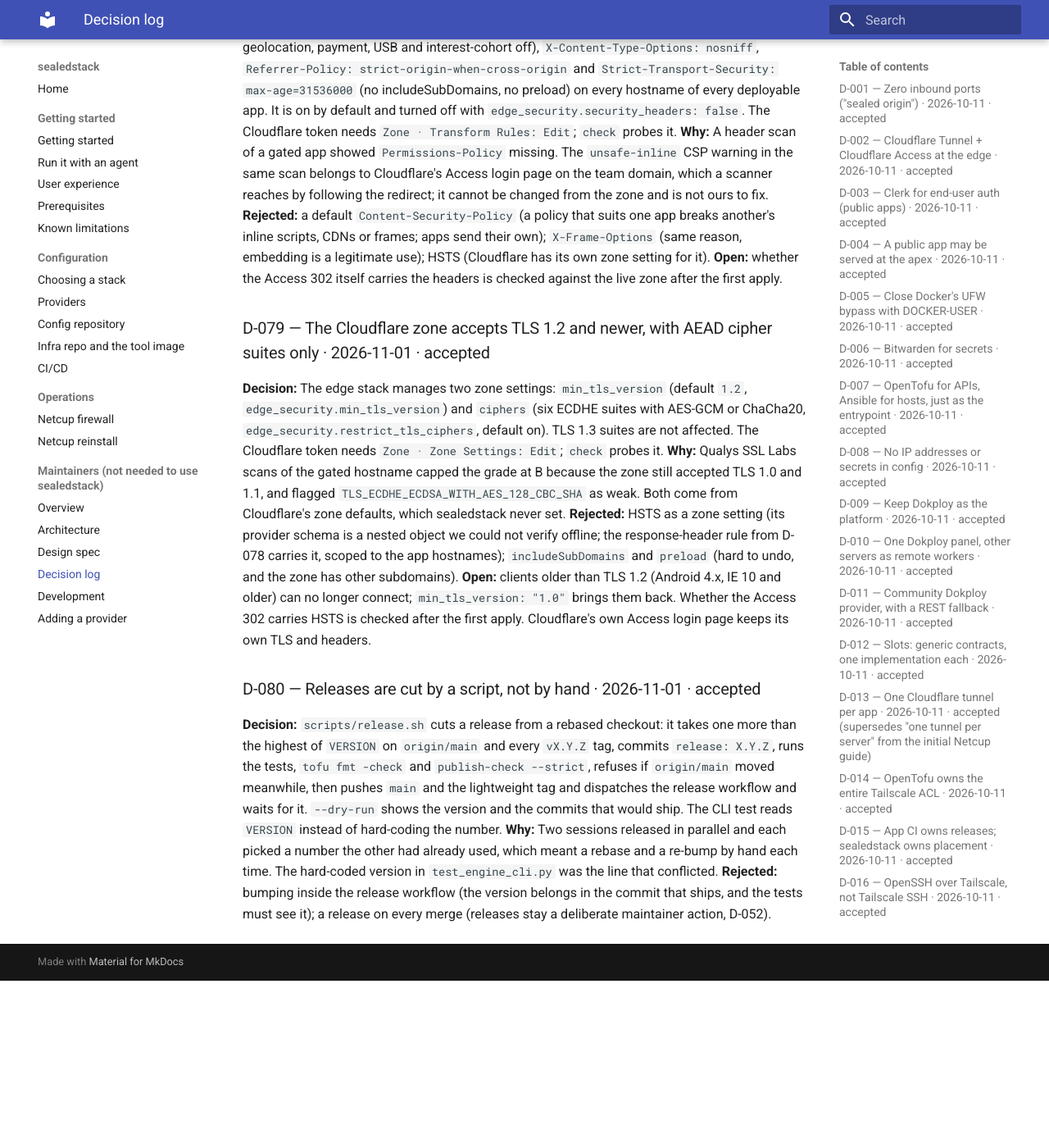
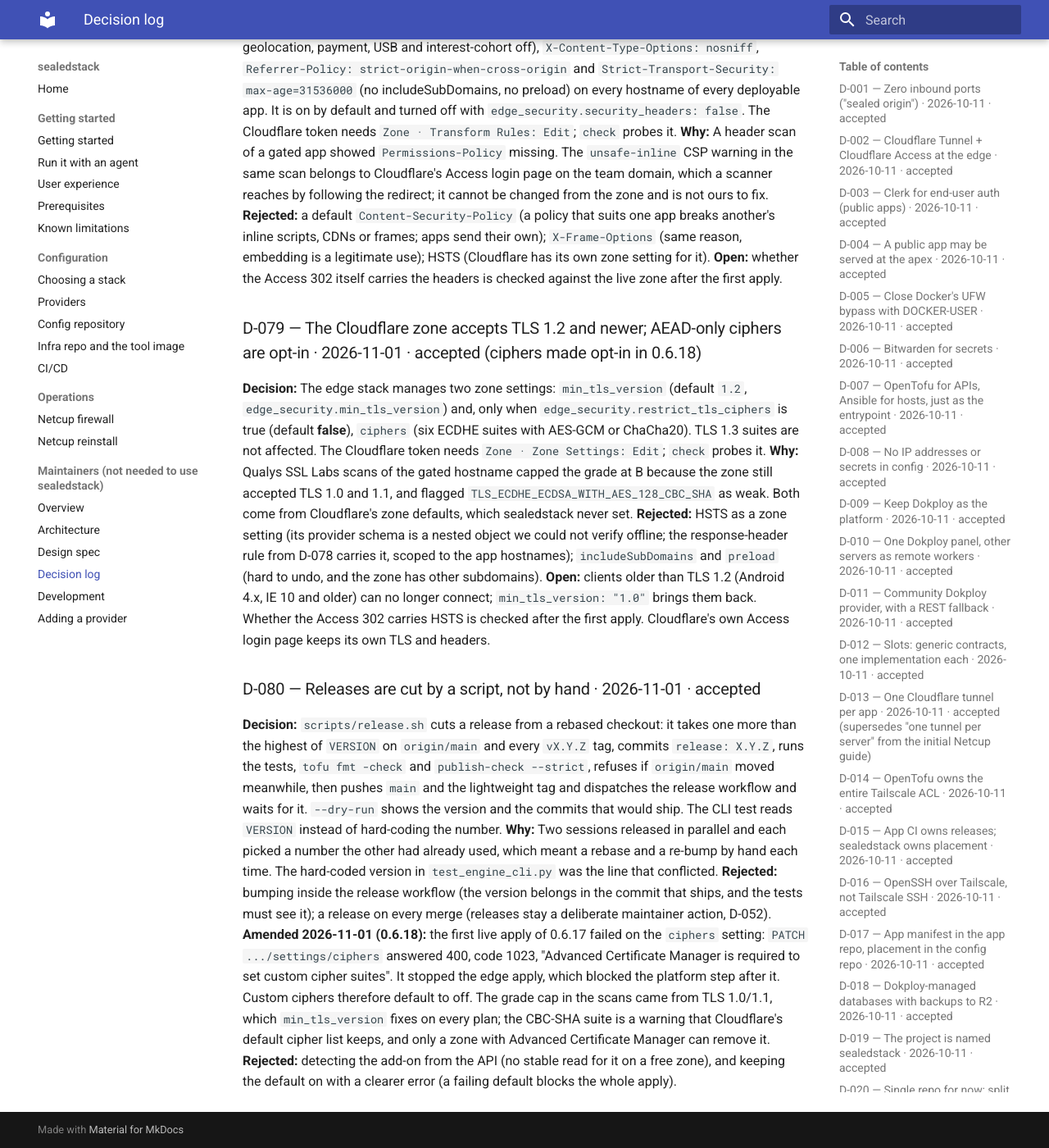
Before and after one commit to gauravnagar19/sealedstack, an MkDocs documentation site: the page built from docs/maintainers/decisions.md, in a window 1280 px wide and 1400 px high, scrolled down 22128 px. Shown: the whole window at 82% size. Built offline with MkDocs 1.6.1 and Material for MkDocs 9.7.7, drawn with Linux system fonts in a browser that asks for light colours; before the commit the page ends 23324 px from its top, so only the background shows below that.

Commit message:
fix(edge): custom TLS ciphers are opt-in; they need Advanced Certificate Manager (D-079)
The first live apply of 0.6.17 got 400 / code 1023 on settings/ciphers and the edge apply stopped.

Co-Authored-By: Claude Sonnet 5.5 <noreply@anthropic.com>

```diff
--- a/docs/maintainers/decisions.md
+++ b/docs/maintainers/decisions.md
@@ -352,8 +352,8 @@ GitHub environments with required reviewers are still used where the plan suppor
 **Rejected:** a default `Content-Security-Policy` (a policy that suits one app breaks another's inline scripts, CDNs or frames; apps send their own); `X-Frame-Options` (same reason, embedding is a legitimate use); HSTS (Cloudflare has its own zone setting for it).
 **Open:** whether the Access 302 itself carries the headers is checked against the live zone after the first apply.
 
-### D-079 — The Cloudflare zone accepts TLS 1.2 and newer, with AEAD cipher suites only · 2026-11-01 · accepted
-**Decision:** The edge stack manages two zone settings: `min_tls_version` (default `1.2`, `edge_security.min_tls_version`) and `ciphers` (six ECDHE suites with AES-GCM or ChaCha20, `edge_security.restrict_tls_ciphers`, default on). TLS 1.3 suites are not affected. The Cloudflare token needs `Zone · Zone Settings: Edit`; `check` probes it.
+### D-079 — The Cloudflare zone accepts TLS 1.2 and newer; AEAD-only ciphers are opt-in · 2026-11-01 · accepted (ciphers made opt-in in 0.6.18)
+**Decision:** The edge stack manages two zone settings: `min_tls_version` (default `1.2`, `edge_security.min_tls_version`) and, only when `edge_security.restrict_tls_ciphers` is true (default **false**), `ciphers` (six ECDHE suites with AES-GCM or ChaCha20). TLS 1.3 suites are not affected. The Cloudflare token needs `Zone · Zone Settings: Edit`; `check` probes it.
 **Why:** Qualys SSL Labs scans of the gated hostname capped the grade at B because the zone still accepted TLS 1.0 and 1.1, and flagged `TLS_ECDHE_ECDSA_WITH_AES_128_CBC_SHA` as weak. Both come from Cloudflare's zone defaults, which sealedstack never set.
 **Rejected:** HSTS as a zone setting (its provider schema is a nested object we could not verify offline; the response-header rule from D-078 carries it, scoped to the app hostnames); `includeSubDomains` and `preload` (hard to undo, and the zone has other subdomains).
 **Open:** clients older than TLS 1.2 (Android 4.x, IE 10 and older) can no longer connect; `min_tls_version: "1.0"` brings them back. Whether the Access 302 carries HSTS is checked after the first apply. Cloudflare's own Access login page keeps its own TLS and headers.
@@ -362,3 +362,4 @@ GitHub environments with required reviewers are still used where the plan suppor
 **Decision:** `scripts/release.sh` cuts a release from a rebased checkout: it takes one more than the highest of `VERSION` on `origin/main` and every `vX.Y.Z` tag, commits `release: X.Y.Z`, runs the tests, `tofu fmt -check` and `publish-check --strict`, refuses if `origin/main` moved meanwhile, then pushes `main` and the lightweight tag and dispatches the release workflow and waits for it. `--dry-run` shows the version and the commits that would ship. The CLI test reads `VERSION` instead of hard-coding the number.
 **Why:** Two sessions released in parallel and each picked a number the other had already used, which meant a rebase and a re-bump by hand each time. The hard-coded version in `test_engine_cli.py` was the line that conflicted.
 **Rejected:** bumping inside the release workflow (the version belongs in the commit that ships, and the tests must see it); a release on every merge (releases stay a deliberate maintainer action, D-052).
+**Amended 2026-11-01 (0.6.18):** the first live apply of 0.6.17 failed on the `ciphers` setting: `PATCH .../settings/ciphers` answered 400, code 1023, "Advanced Certificate Manager is required to set custom cipher suites". It stopped the edge apply, which blocked the platform step after it. Custom ciphers therefore default to off. The grade cap in the scans came from TLS 1.0/1.1, which `min_tls_version` fixes on every plan; the CBC-SHA suite is a warning that Cloudflare's default cipher list keeps, and only a zone with Advanced Certificate Manager can remove it. **Rejected:** detecting the add-on from the API (no stable read for it on a free zone), and keeping the default on with a clearer error (a failing default blocks the whole apply).
```
Also changed, not shown: docs/maintainers/spec.md (+1 -1 lines), docs/prerequisites.md (+1 -1 lines), 4 other files.
